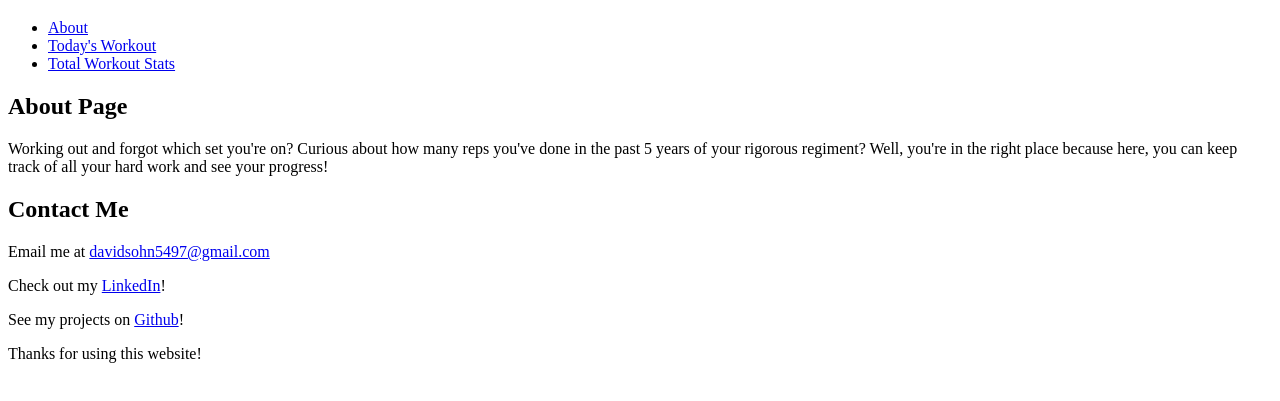
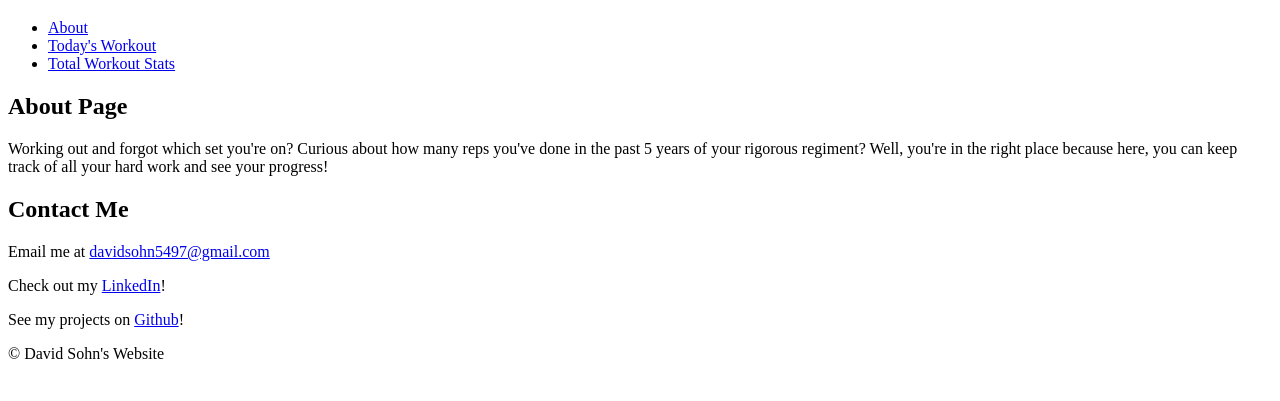
Before and after one commit to DSohn5497/WorkoutTracker, a plain HTML site: page index.html in a window 1280 px wide. Shown: the part 61-462 px from the top of the page. Drawn offline with Linux system fonts and the light colour scheme.

Commit message:
changed footer

```diff
--- a/index.html
+++ b/index.html
@@ -38,7 +38,7 @@
 
 
   <footer>
-    <f1>Thanks for using this website!</f1>
+    <p>&copy; David Sohn's Website</p>
   </footer>
 
 </body>
```
